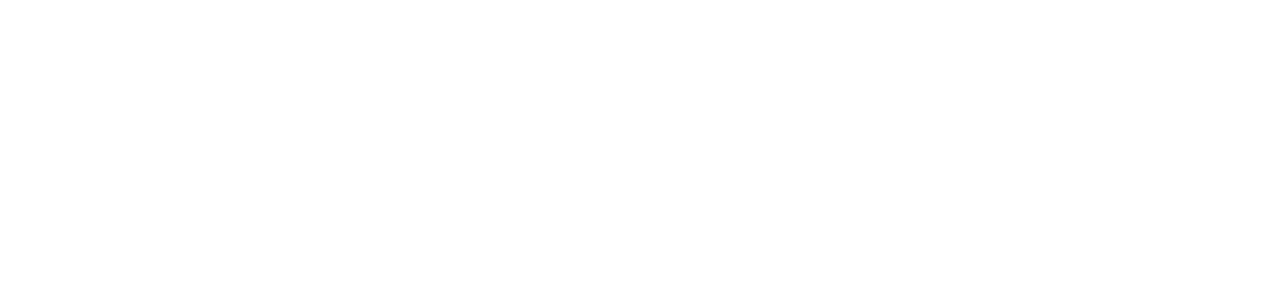
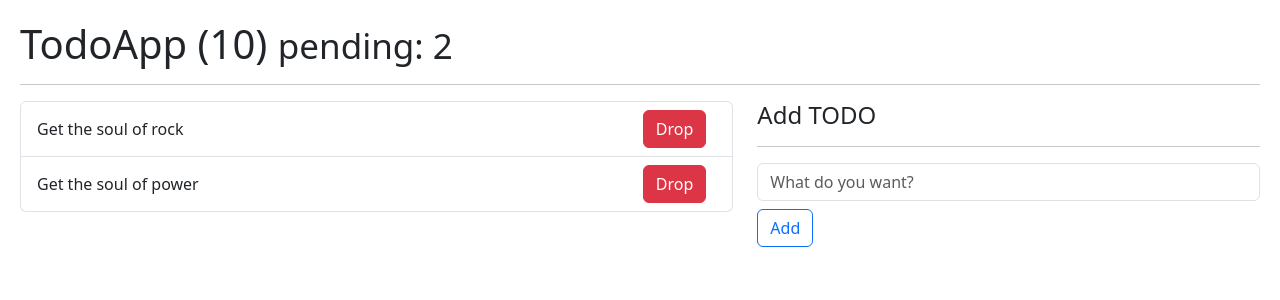
Before and after one commit to sebasGZA/hooks-app, a React (Vite) app: page / in a window 1280 px wide. Shown: the top 300 px of the page. Built offline with nearby package versions, Linux system fonts and the light colour scheme.

Commit message:
Hooks: TodoApp

```diff
--- /dev/null
+++ b/src/09-useReducer/TodoAdd.jsx
@@ -0,0 +1,41 @@
+import { useForm } from "../hooks/useForm";
+
+export const TodoAdd = ({ onNewTodo }) => {
+  const { description, onInputChange, onResetForm } = useForm({
+    id: "",
+    description: "",
+    done: false,
+  });
+
+  const onFormSubmit = (event) => {
+    event.preventDefault();
+
+    if (description.length <= 1) return;
+
+    const newTodo = {
+      id: new Date().getTime(),
+      description,
+      done: false,
+    };
+
+    onNewTodo(newTodo);
+    onResetForm();
+  };
+
+  return (
+    <form onSubmit={onFormSubmit}>
+      <input
+        type="text"
+        placeholder="What do you want?"
+        className="form-control"
+        name="description"
+        value={description}
+        onChange={onInputChange}
+      />
+
+      <button type="submit" className="btn btn-outline-primary mt-2">
+        Add
+      </button>
+    </form>
+  );
+};
--- /dev/null
+++ b/src/09-useReducer/TodoApp.jsx
@@ -0,0 +1,48 @@
+import { useReducer } from "react";
+
+import { todoReducer } from "./todoReducer";
+import { TodoList } from "./TodoList";
+import { TodoAdd } from "./TodoAdd";
+
+const initState = [
+  {
+    id: new Date().getTime(),
+    description: "Get the soul of rock",
+    done: false,
+  },
+  {
+    id: new Date().getTime() * 3,
+    description: "Get the soul of power",
+    done: false,
+  },
+];
+
+export const TodoApp = () => {
+  const [todos, dispatchTodo] = useReducer(todoReducer(), initState);
+
+  const handleNewTodo = (todo) => {
+    console.log(todo);
+  };
+
+  return (
+    <>
+      <h1>
+        TodoApp (10) <small>pending: 2</small>
+      </h1>
+      <hr />
+
+      <div className="row">
+        <div className="col-7">
+          <TodoList todos={todos} />
+        </div>
+
+        <div className="col-5">
+          <h4>Add TODO</h4>
+          <hr />
+
+          <TodoAdd onNewTodo={handleNewTodo} />
+        </div>
+      </div>
+    </>
+  );
+};
--- /dev/null
+++ b/src/09-useReducer/TodoItem.jsx
@@ -0,0 +1,8 @@
+export const TodoItem = ({ todo }) => {
+  return (
+    <li className="list-group-item d-flex justify-content-between">
+      <span className="align-self-center">{todo.description}</span>
+      <button className="btn btn-danger">Drop</button>
+    </li>
+  );
+};
--- /dev/null
+++ b/src/09-useReducer/TodoList.jsx
@@ -0,0 +1,11 @@
+import { TodoItem } from "./TodoItem";
+
+export const TodoList = ({ todos = [] }) => {
+  return (
+    <ul className="list-group">
+      {todos.map((todo) => (
+        <TodoItem key={todo.id} todo={todo} />
+      ))}
+    </ul>
+  );
+};
--- /dev/null
+++ b/src/09-useReducer/todoReducer.js
@@ -0,0 +1,9 @@
+export const todoReducer = (initialState = [], action = {}) => {
+  switch (action.type) {
+    case "ABC":
+      throw new Error("action.type: ABC is not available");
+
+    default:
+      return initialState;
+  }
+};
--- a/src/main.jsx
+++ b/src/main.jsx
@@ -1,7 +1,7 @@
 import React from "react";
 import ReactDOM from "react-dom/client";
 import "./index.css";
-import "./09-useReducer/intro-reducer";
+import { TodoApp } from "./09-useReducer/TodoApp";
 
 
 // import { HooksApp } from "./HooksApp";
@@ -16,6 +16,8 @@ import "./09-useReducer/intro-reducer";
 // import { MemoHook } from "./06-memos/MemoHook";
 // import { CallBackHook } from "./07-callbacks/CallBackHook";
 // import { Father } from "./08-task-memo/Father";
+// import "./09-useReducer/intro-reducer";
+
 
 ReactDOM.createRoot(document.getElementById("root")).render(
   // <React.StrictMode>
@@ -29,5 +31,6 @@ ReactDOM.createRoot(document.getElementById("root")).render(
   // <MemoHook />
   // <CallBackHook />
   // <Father />
+  <TodoApp />
   // {/* </React.StrictMode> */}
 );
```
